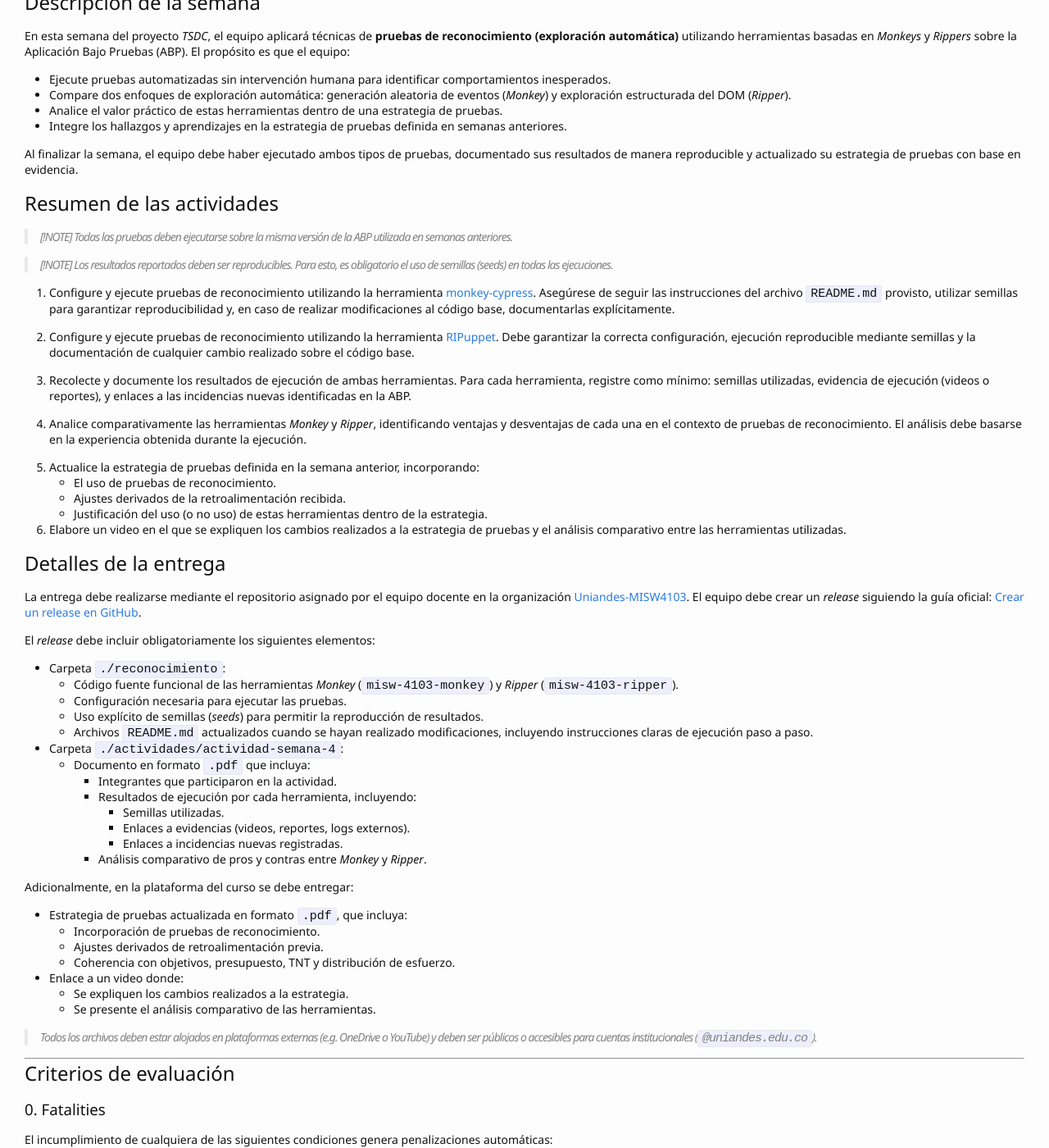
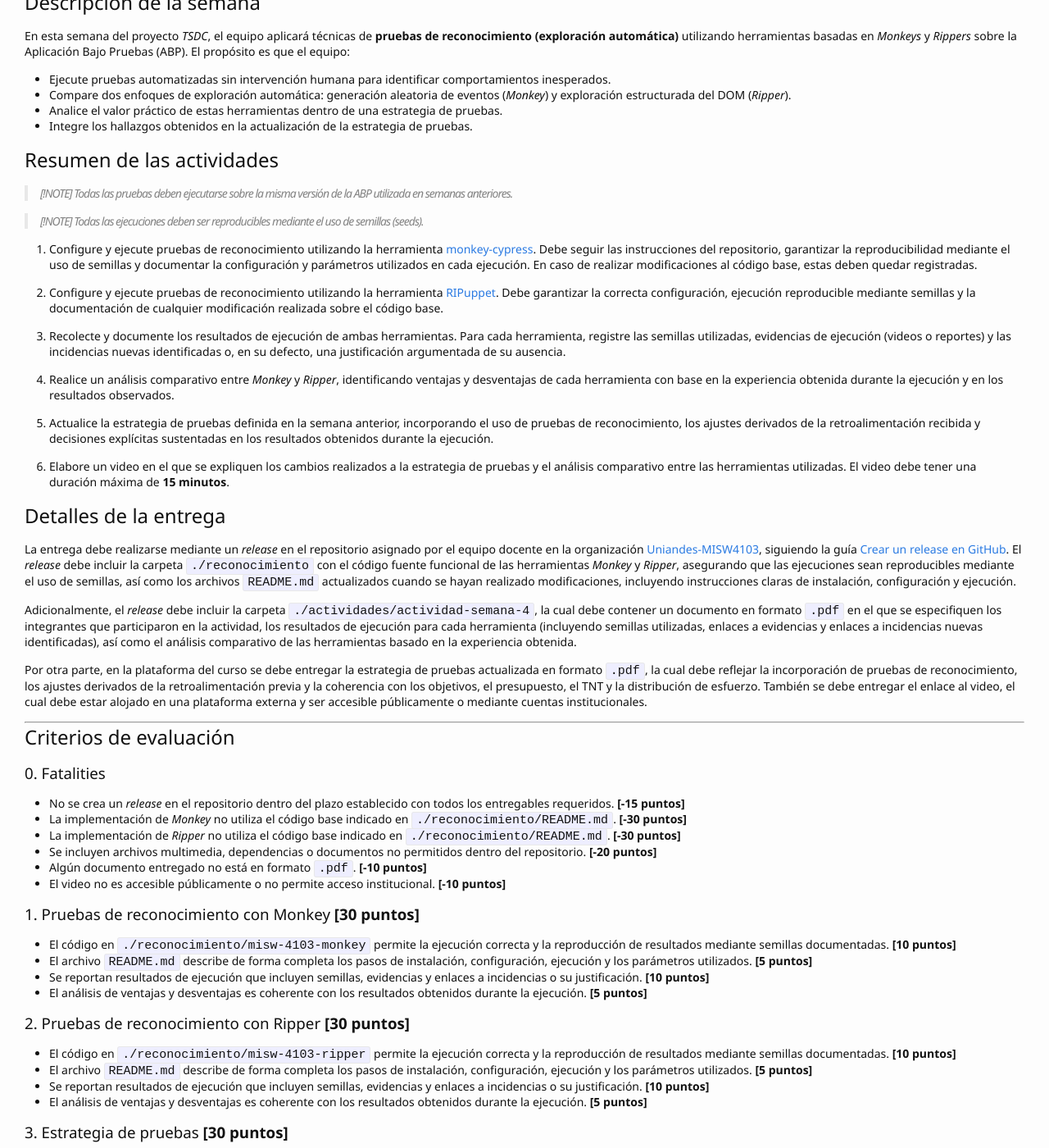
Before and after one commit to TiCSw/mt1_guias_pruebas, a Jekyll site: the page built from docs/semanas/semana4.md, in a window 1280 px wide and 1400 px high, scrolled down 436 px. Shown: the whole window at 82% size. Built offline with Jekyll 4.4.1, drawn with Linux system fonts in a browser that asks for light colours; some web fonts are replaced; our own code applies the rules of GitHub Pages for plain Markdown files; comment, search, counter and statistics services are not loaded; some of the changed text lies outside the part shown.

Commit message:
Update semana4.md

```diff
--- a/docs/semanas/semana4.md
+++ b/docs/semanas/semana4.md
@@ -9,9 +9,7 @@ En esta semana del proyecto *TSDC*, el equipo aplicará técnicas de **pruebas d
 - Ejecute pruebas automatizadas sin intervención humana para identificar comportamientos inesperados.
 - Compare dos enfoques de exploración automática: generación aleatoria de eventos (_Monkey_) y exploración estructurada del DOM (_Ripper_).
 - Analice el valor práctico de estas herramientas dentro de una estrategia de pruebas.
-- Integre los hallazgos y aprendizajes en la estrategia de pruebas definida en semanas anteriores.
-
-Al finalizar la semana, el equipo debe haber ejecutado ambos tipos de pruebas, documentado sus resultados de manera reproducible y actualizado su estrategia de pruebas con base en evidencia.
+- Integre los hallazgos obtenidos en la actualización de la estrategia de pruebas.
 
 
 ## Resumen de las actividades
@@ -20,57 +18,28 @@ Al finalizar la semana, el equipo debe haber ejecutado ambos tipos de pruebas, d
 > Todas las pruebas deben ejecutarse sobre la misma versión de la ABP utilizada en semanas anteriores.
 
 > [!NOTE]
-> Los resultados reportados deben ser reproducibles. Para esto, es obligatorio el uso de semillas (_seeds_) en todas las ejecuciones.
+> Todas las ejecuciones deben ser reproducibles mediante el uso de semillas (_seeds_).
 
-1. Configure y ejecute pruebas de reconocimiento utilizando la herramienta [monkey-cypress](https://github.com/Uniandes-MISW4103/proyecto-monkey-base). Asegúrese de seguir las instrucciones del archivo `README.md` provisto, utilizar semillas para garantizar reproducibilidad y, en caso de realizar modificaciones al código base, documentarlas explícitamente.
+1. Configure y ejecute pruebas de reconocimiento utilizando la herramienta [monkey-cypress](https://github.com/Uniandes-MISW4103/proyecto-monkey-base). Debe seguir las instrucciones del repositorio, garantizar la reproducibilidad mediante el uso de semillas y documentar la configuración y parámetros utilizados en cada ejecución. En caso de realizar modificaciones al código base, estas deben quedar registradas.
 
-2. Configure y ejecute pruebas de reconocimiento utilizando la herramienta [RIPuppet](https://github.com/Uniandes-MISW4103/proyecto-ripper-base). Debe garantizar la correcta configuración, ejecución reproducible mediante semillas y la documentación de cualquier cambio realizado sobre el código base.
+2. Configure y ejecute pruebas de reconocimiento utilizando la herramienta [RIPuppet](https://github.com/Uniandes-MISW4103/proyecto-ripper-base). Debe garantizar la correcta configuración, ejecución reproducible mediante semillas y la documentación de cualquier modificación realizada sobre el código base.
 
-3. Recolecte y documente los resultados de ejecución de ambas herramientas. Para cada herramienta, registre como mínimo: semillas utilizadas, evidencia de ejecución (videos o reportes), y enlaces a las incidencias nuevas identificadas en la ABP.
+3. Recolecte y documente los resultados de ejecución de ambas herramientas. Para cada herramienta, registre las semillas utilizadas, evidencias de ejecución (videos o reportes) y las incidencias nuevas identificadas o, en su defecto, una justificación argumentada de su ausencia.
 
-4. Analice comparativamente las herramientas _Monkey_ y _Ripper_, identificando ventajas y desventajas de cada una en el contexto de pruebas de reconocimiento. El análisis debe basarse en la experiencia obtenida durante la ejecución.
+4. Realice un análisis comparativo entre _Monkey_ y _Ripper_, identificando ventajas y desventajas de cada herramienta con base en la experiencia obtenida durante la ejecución y en los resultados observados.
 
-5. Actualice la estrategia de pruebas definida en la semana anterior, incorporando:
-   - El uso de pruebas de reconocimiento.
-   - Ajustes derivados de la retroalimentación recibida.
-   - Justificación del uso (o no uso) de estas herramientas dentro de la estrategia.
+5. Actualice la estrategia de pruebas definida en la semana anterior, incorporando el uso de pruebas de reconocimiento, los ajustes derivados de la retroalimentación recibida y decisiones explícitas sustentadas en los resultados obtenidos durante la ejecución.
 
-6. Elabore un video en el que se expliquen los cambios realizados a la estrategia de pruebas y el análisis comparativo entre las herramientas utilizadas.
+6. Elabore un video en el que se expliquen los cambios realizados a la estrategia de pruebas y el análisis comparativo entre las herramientas utilizadas. El video debe tener una duración máxima de **15 minutos**.
 
 
 ## Detalles de la entrega
 
-La entrega debe realizarse mediante el repositorio asignado por el equipo docente en la organización [Uniandes-MISW4103](https://github.com/orgs/Uniandes-MISW4103/). El equipo debe crear un _release_ siguiendo la guía oficial: [Crear un release en GitHub](https://docs.github.com/en/repositories/releasing-projects-on-github/managing-releases-in-a-repository#creating-a-release).
+La entrega debe realizarse mediante un _release_ en el repositorio asignado por el equipo docente en la organización [Uniandes-MISW4103](https://github.com/orgs/Uniandes-MISW4103/), siguiendo la guía [Crear un release en GitHub](https://docs.github.com/en/repositories/releasing-projects-on-github/managing-releases-in-a-repository#creating-a-release). El _release_ debe incluir la carpeta `./reconocimiento` con el código fuente funcional de las herramientas _Monkey_ y _Ripper_, asegurando que las ejecuciones sean reproducibles mediante el uso de semillas, así como los archivos `README.md` actualizados cuando se hayan realizado modificaciones, incluyendo instrucciones claras de instalación, configuración y ejecución.
 
-El _release_ debe incluir obligatoriamente los siguientes elementos:
+Adicionalmente, el _release_ debe incluir la carpeta `./actividades/actividad-semana-4`, la cual debe contener un documento en formato `.pdf` en el que se especifiquen los integrantes que participaron en la actividad, los resultados de ejecución para cada herramienta (incluyendo semillas utilizadas, enlaces a evidencias y enlaces a incidencias nuevas identificadas), así como el análisis comparativo de las herramientas basado en la experiencia obtenida.
 
-- Carpeta `./reconocimiento`:
-  - Código fuente funcional de las herramientas _Monkey_ (`misw-4103-monkey`) y _Ripper_ (`misw-4103-ripper`).
-  - Configuración necesaria para ejecutar las pruebas.
-  - Uso explícito de semillas (_seeds_) para permitir la reproducción de resultados.
-  - Archivos `README.md` actualizados cuando se hayan realizado modificaciones, incluyendo instrucciones claras de ejecución paso a paso.
-
-- Carpeta `./actividades/actividad-semana-4`:
-  - Documento en formato `.pdf` que incluya:
-    - Integrantes que participaron en la actividad.
-    - Resultados de ejecución por cada herramienta, incluyendo:
-      - Semillas utilizadas.
-      - Enlaces a evidencias (videos, reportes, logs externos).
-      - Enlaces a incidencias nuevas registradas.
-    - Análisis comparativo de pros y contras entre _Monkey_ y _Ripper_.
-
-Adicionalmente, en la plataforma del curso se debe entregar:
-
-- Estrategia de pruebas actualizada en formato `.pdf`, que incluya:
-  - Incorporación de pruebas de reconocimiento.
-  - Ajustes derivados de retroalimentación previa.
-  - Coherencia con objetivos, presupuesto, TNT y distribución de esfuerzo.
-
-- Enlace a un video donde:
-  - Se expliquen los cambios realizados a la estrategia.
-  - Se presente el análisis comparativo de las herramientas.
-
-> Todos los archivos deben estar alojados en plataformas externas (e.g. OneDrive o YouTube) y deben ser públicos o accesibles para cuentas institucionales (`@uniandes.edu.co`).
+Por otra parte, en la plataforma del curso se debe entregar la estrategia de pruebas actualizada en formato `.pdf`, la cual debe reflejar la incorporación de pruebas de reconocimiento, los ajustes derivados de la retroalimentación previa y la coherencia con los objetivos, el presupuesto, el TNT y la distribución de esfuerzo. También se debe entregar el enlace al video, el cual debe estar alojado en una plataforma externa y ser accesible públicamente o mediante cuentas institucionales.
 
 ---
 
@@ -78,43 +47,40 @@ Adicionalmente, en la plataforma del curso se debe entregar:
 
 ### 0. Fatalities
 
-El incumplimiento de cualquiera de las siguientes condiciones genera penalizaciones automáticas:
-
 - No se crea un _release_ en el repositorio dentro del plazo establecido con todos los entregables requeridos. **[-15 puntos]**
 - La implementación de _Monkey_ no utiliza el código base indicado en `./reconocimiento/README.md`. **[-30 puntos]**
 - La implementación de _Ripper_ no utiliza el código base indicado en `./reconocimiento/README.md`. **[-30 puntos]**
-- Se incluyen archivos multimedia, dependencias o documentos no permitidos dentro del repositorio (por ejemplo: videos, `.pdf`, `node_modules`). **[-20 puntos]**
+- Se incluyen archivos multimedia, dependencias o documentos no permitidos dentro del repositorio. **[-20 puntos]**
 - Algún documento entregado no está en formato `.pdf`. **[-10 puntos]**
 - El video no es accesible públicamente o no permite acceso institucional. **[-10 puntos]**
 
 
 ### 1. Pruebas de reconocimiento con Monkey **[30 puntos]**
 
-- El código en `./reconocimiento/misw-4103-monkey` ejecuta correctamente y permite reproducir resultados mediante semillas documentadas. **[10 puntos]**
-- El archivo `README.md` describe de forma completa los pasos de configuración, ejecución y cambios realizados (si aplica). **[5 puntos]**
-- Se reportan resultados de ejecución que incluyen semillas, evidencias y enlaces a incidencias nuevas. **[10 puntos]**
-- El análisis de pros y contras es consistente con los resultados obtenidos en la ejecución. **[5 puntos]**
+- El código en `./reconocimiento/misw-4103-monkey` permite la ejecución correcta y la reproducción de resultados mediante semillas documentadas. **[10 puntos]**
+- El archivo `README.md` describe de forma completa los pasos de instalación, configuración, ejecución y los parámetros utilizados. **[5 puntos]**
+- Se reportan resultados de ejecución que incluyen semillas, evidencias y enlaces a incidencias o su justificación. **[10 puntos]**
+- El análisis de ventajas y desventajas es coherente con los resultados obtenidos durante la ejecución. **[5 puntos]**
 
 
 ### 2. Pruebas de reconocimiento con Ripper **[30 puntos]**
 
-- El código en `./reconocimiento/misw-4103-ripper` ejecuta correctamente y permite reproducir resultados mediante semillas documentadas. **[10 puntos]**
-- El archivo `README.md` describe de forma completa los pasos de configuración, ejecución y cambios realizados (si aplica). **[5 puntos]**
-- Se reportan resultados de ejecución que incluyen semillas, evidencias y enlaces a incidencias nuevas. **[10 puntos]**
-- El análisis de pros y contras es consistente con los resultados obtenidos en la ejecución. **[5 puntos]**
+- El código en `./reconocimiento/misw-4103-ripper` permite la ejecución correcta y la reproducción de resultados mediante semillas documentadas. **[10 puntos]**
+- El archivo `README.md` describe de forma completa los pasos de instalación, configuración, ejecución y los parámetros utilizados. **[5 puntos]**
+- Se reportan resultados de ejecución que incluyen semillas, evidencias y enlaces a incidencias o su justificación. **[10 puntos]**
+- El análisis de ventajas y desventajas es coherente con los resultados obtenidos durante la ejecución. **[5 puntos]**
 
 
 ### 3. Estrategia de pruebas **[30 puntos]**
 
-- La estrategia incorpora explícitamente pruebas de reconocimiento, indicando objetivo, alcance y tipo de herramientas utilizadas. **[10 puntos]**
-- Se evidencia la incorporación de la retroalimentación de la semana anterior mediante cambios concretos y trazables. **[10 puntos]**
-- La estrategia mantiene coherencia interna entre objetivos, presupuesto, TNT y distribución de esfuerzo. **[10 puntos]**
+- La estrategia incorpora pruebas de reconocimiento indicando su propósito, alcance y relación con los objetivos del proyecto. **[10 puntos]**
+- Se evidencia la incorporación de la retroalimentación de la semana anterior mediante cambios explícitos y trazables. **[10 puntos]**
+- Las decisiones incluidas en la estrategia están justificadas con base en los resultados obtenidos durante la ejecución. **[10 puntos]**
 
 
 ### 4. Video **[10 puntos]**
 
-- El video explica de forma clara y estructurada los cambios realizados a la estrategia de pruebas. **[5 puntos]**
-- El video presenta un análisis comparativo entre _Monkey_ y _Ripper_ basado en evidencia obtenida durante la ejecución. **[5 puntos]**
+- El video presenta de forma estructurada los cambios realizados a la estrategia de pruebas. **[5 puntos]**
+- El video incluye el análisis comparativo entre _Monkey_ y _Ripper_ alineado con los resultados obtenidos. **[5 puntos]**
 
-
-**La evaluación se realizará verificando la completitud, trazabilidad y reproducibilidad de los artefactos entregados, así como la coherencia entre ejecución, análisis y estrategia de pruebas.**
+**La evaluación se realizará con base en la completitud, coherencia interna, trazabilidad explícita y evidencia verificable de cada uno de los criterios definidos en esta rúbrica.**
```
